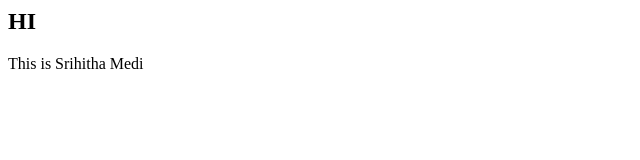
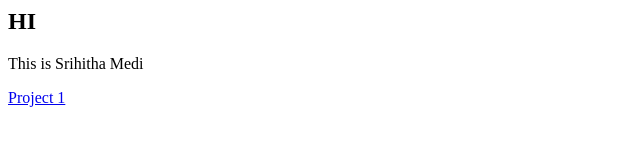
Before and after one commit to srihithamedi/srihithamedi.github.io, a plain HTML site: page main.html in a window 1280 px wide. Shown: the full height of the page, 0-640 px from the left. Drawn offline with Linux system fonts and the light colour scheme.

Commit message:
modified

```diff
--- a/main.html
+++ b/main.html
@@ -4,5 +4,6 @@
 <body>
 <h2>HI</h2>
 <p> This is Srihitha Medi</p>
+<a href="#">Project 1</a>
 </body>
 </html>
```
